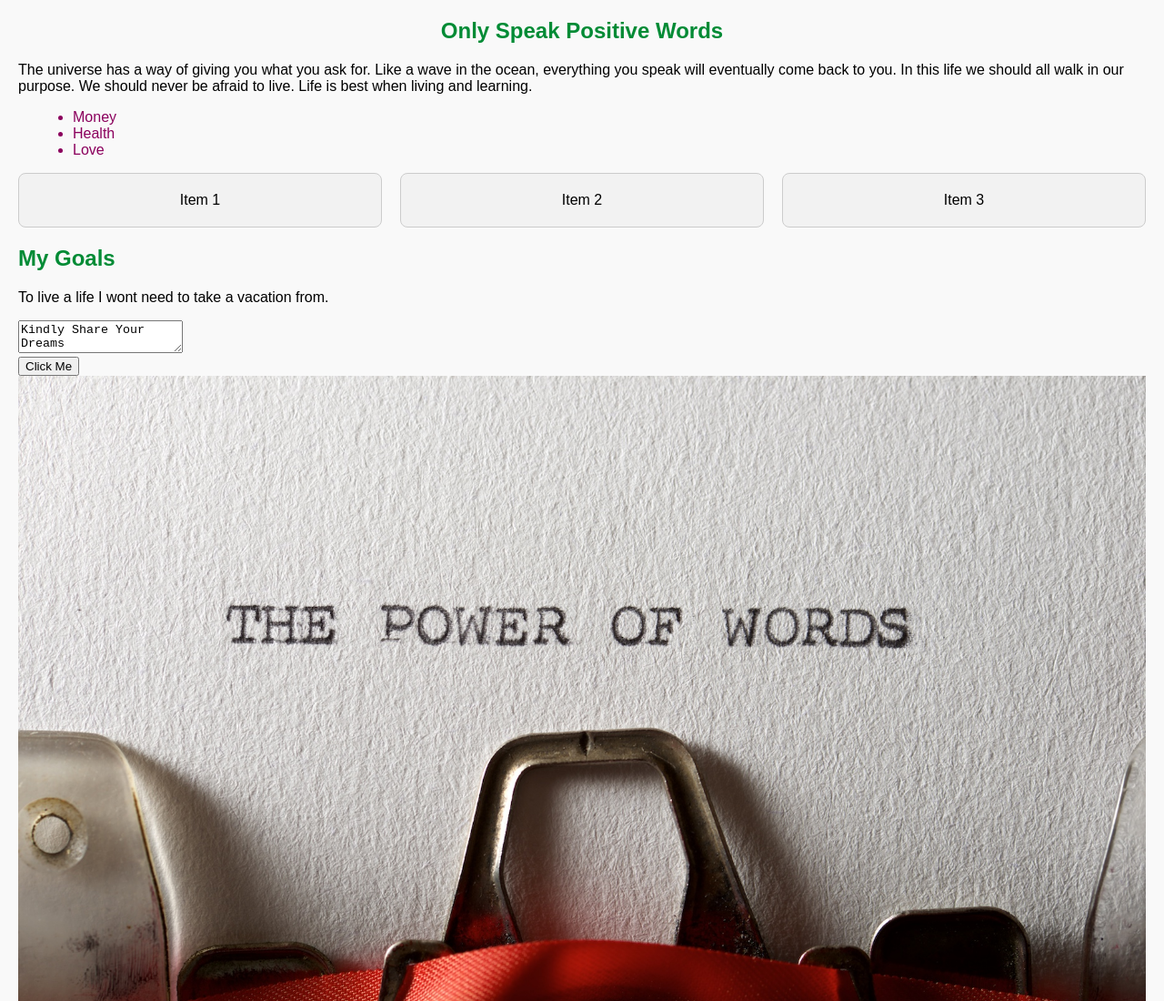
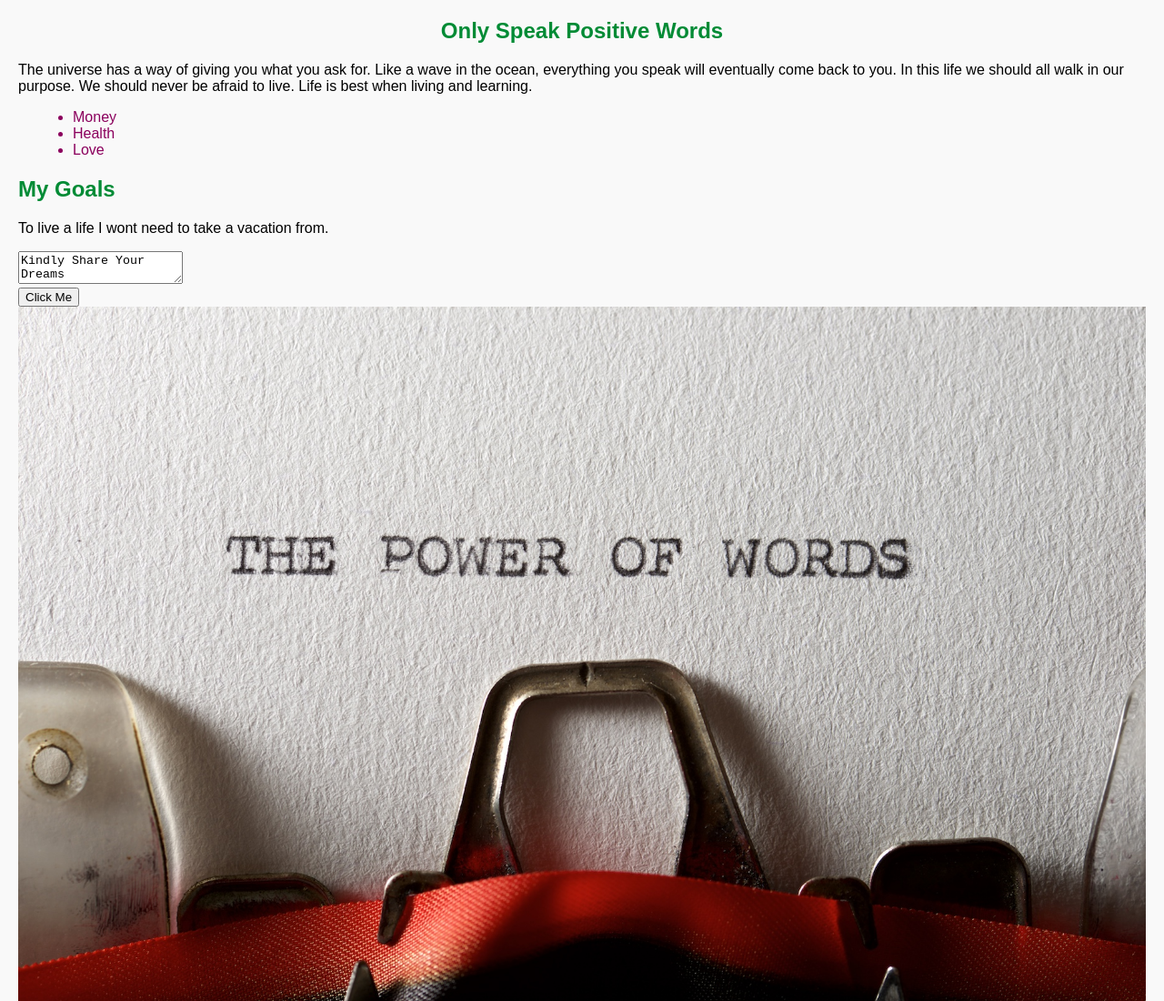
Before and after one commit to tinishawah/Second-Chance-HTML, a plain HTML site: page index.html in a window 1280 px wide. Shown: the top 1100 px of the page at 91% size. Drawn offline with Linux system fonts and the light colour scheme.

Commit message:
Remove flex container and items from index.html
Removed flex container and items from the first section.

```diff
--- a/index.html
+++ b/index.html
@@ -19,11 +19,6 @@ We should never be afraid to live. Life is best when living and learning. </p>
   <li>Love</li>
 </ul>
 
-<div class="flex-container">
-  <div class="flex-item">Item 1</div>
-  <div class="flex-item">Item 2</div>
-  <div class="flex-item">Item 3</div>
-</div>
 </section>
 <!-- Second section -->
 <section>
```
